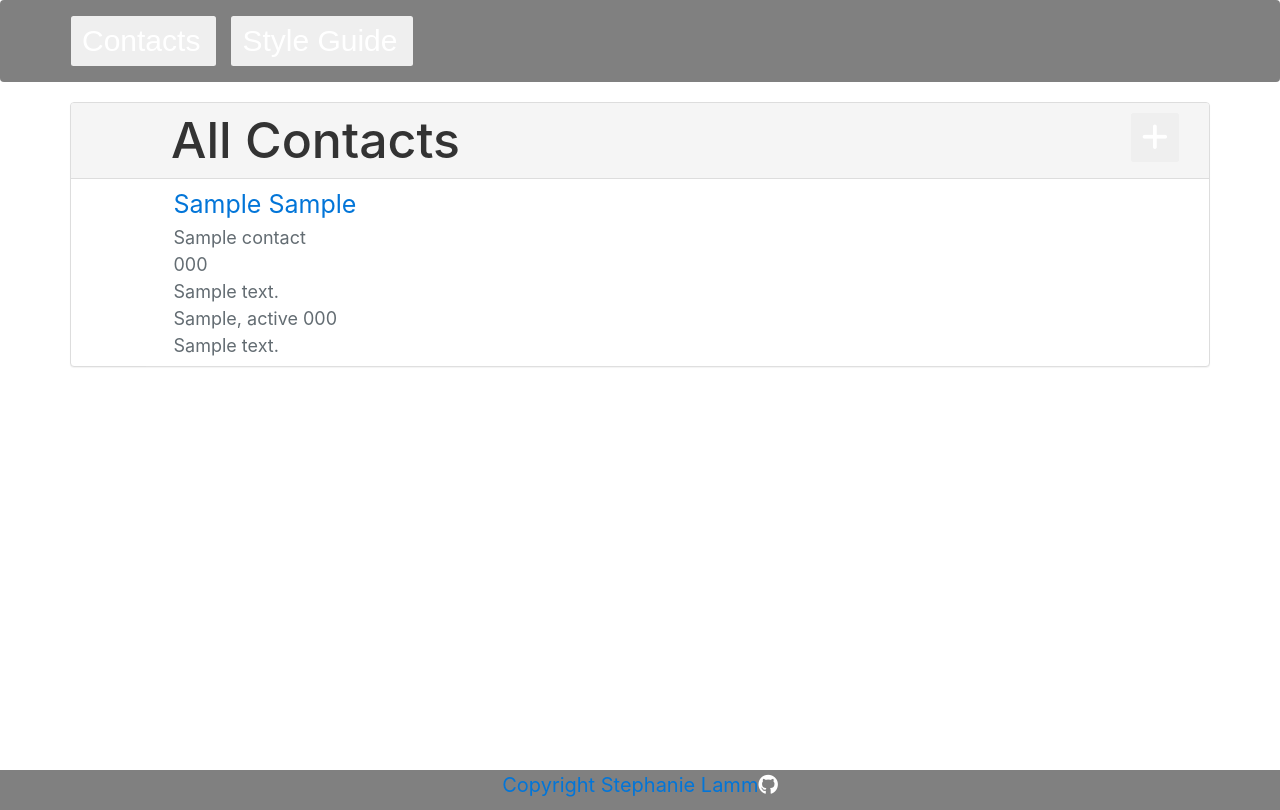
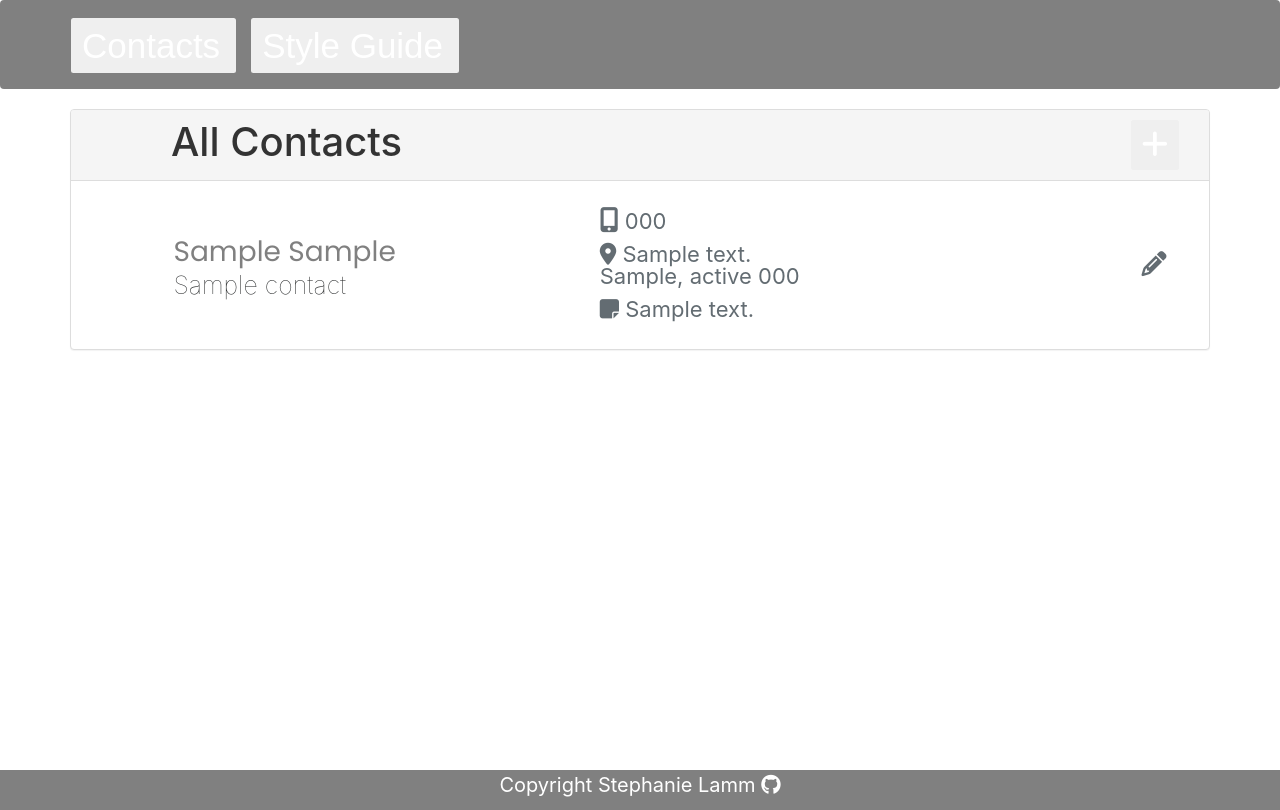
Before and after one commit to stephanielamm/contact-manager-php, a PHP site: page / in a window 1280 px wide. Run offline with PHP 8.4, Linux system fonts and the light colour scheme; tables that the repository leaves empty or names only in its code hold one stand-in row (values such as "Sample post"); some libraries are stand-ins or nearby versions.

Commit message:
Styling the contact boxes.

```diff
--- a/footer.php
+++ b/footer.php
@@ -2,8 +2,8 @@
 </body>
 <footer id="footer">
   <div class="container-fluid">
-    <div class="row justify-content-sm-center">
-<p>Copyright Stephanie Lamm </p> <a href="https://github.com/stephanielamm"><i class="fa fa-github git-button" aria-hidden="true"></i></a>
+    <div class="row justify-content-sm-center footer-text">
+<p>Copyright Stephanie Lamm</p>&nbsp;<a href="https://github.com/stephanielamm"><i class="fa fa-github git-button" aria-hidden="true"></i></a>
 </div>
 </div>
 </div>
--- a/index.php
+++ b/index.php
@@ -17,14 +17,18 @@
 <?php foreach ($contacts as $contact) :?>
   <ul class="list-group" id="contact-list">
       <li class="list-group-item">
-          <div class="col-xs-12 col-sm-10">
-              <span class="edit"><a href="/edit.php?id=<?=$contact['id'];?>"></span>
-              <span class="name"><?= $contact['first']; ?> <?= $contact['last']; ?></span><br>
-              <span class="detail text-muted"><?= $contact['title']; ?></span><br></span>
-              <span class="detail text-muted"><?= $contact['phone']; ?></span><br></span>
-              <span class="detail text-muted"><?= $contact['address']; ?></span><br></span>
-              <span class="detail text-muted"><?= $contact['city']; ?>, <?= $contact['state']; ?> <?= $contact['zipcode']; ?></span><br></span>
-              <span class="detail text-muted"><?= $contact['notes']; ?></span><br></span>
+          <div class="col-xs-5 col-sm-5 contact-box left-detail">
+              <a href="/edit.php?id=<?=$contact['id'];?>">
+              <span class="name"><?= $contact['first']; ?> <?= $contact['last']; ?></span></a><br>
+              <span class="title"><?= $contact['title']; ?></span><br></span>
+            </div>
+            <div class="col-xs-6 col-sm-6 right-detail">
+              <p><span class="detail text-muted"><i class="fa fa-mobile icon" aria-hidden="true">&nbsp;</i><?= $contact['phone']; ?></span><br></span></p>
+              <p><span class="detail text-muted"><i class="fa fa-map-marker" aria-hidden="true"></i>&nbsp;<?= $contact['address']; ?></span><br></span>
+              <span class="detail text-muted"><?= $contact['city']; ?>, <?= $contact['state']; ?> <?= $contact['zipcode']; ?></span><br></span></p>
+              <span class="detail text-muted"><i class="fa fa-sticky-note" aria-hidden="true"></i>&nbsp;<?= $contact['notes']; ?></span><br></span>
+          </div>
+          <div class="col-xs-1 col-sm-1"><a href="/edit.php?id=<?=$contact['id'];?>"><i class="fa fa-pencil icon text-muted" style="float:right;" aria-hidden="true"></i></a>
           </div>
           <div class="clearfix"></div>
       </li>
--- a/style.css
+++ b/style.css
@@ -1,3 +1,4 @@
+/* FRAMING CONTENT */
 html, body {
   height: 100%;
 }
@@ -13,11 +14,11 @@ html, body {
 footer {
   height: 40px;
   background-color: grey;
-  color: white;
-  font-size: 20px;
-
 }
-
+.footer-text{
+    color: white;
+    font-size: 20px;
+}
 .git-button {
   color: white;
 }
@@ -57,7 +58,7 @@ a:active {
 }
 .my-contacts {
   padding-right: 15px;
-  font-size: 30px;
+  font-size: 35px;
 }
 /* CONTACT LIST */
 .new-contact {
@@ -66,21 +67,48 @@ a:active {
 .panel-title {
   padding-left: 70px;
   font-family: 'Poppins', sans-serif, 600;
-  font-size: 50px;
+  font-size: 40px;
 }
 
 #contact-list {
   padding-left: 60px;
 }
 /* CONTACT PANELS */
+div.contact-box a {
+  text-decoration: none;
+  color: grey;
+}
+div.contact-box a :hover {
+  text-decoration: none;
+  color: black;
+}
+.left-detail {
+  padding-bottom: 20px;
+  padding-top: 20px;
+}
 .name {
- font-size: 25px;
- font-family: 'Poppins', sans-serif, 600;
-
+ font-size: 28px;
+ font-family: 'Poppins', sans-serif;
+}
+.title {
+  font-size: 25px;
+  font-family: 'Poppins', sans-serif, 300;
+  font-weight: lighter;
+  line-height: 98%;
 }
 .detail {
-  font-size: 18px;
+  font-size: 22px;
   font-family: 'Raleway', sans-serif, 200;
+  line-height: 98%;
+}
+.right-detail {
+  padding-bottom: 20px;
+  padding-top: 20px;
+}
+
+/* ICONS */
+.icon {
+  font-size: 25px;
 }
 
 /* MEDIA QUERIES
```
